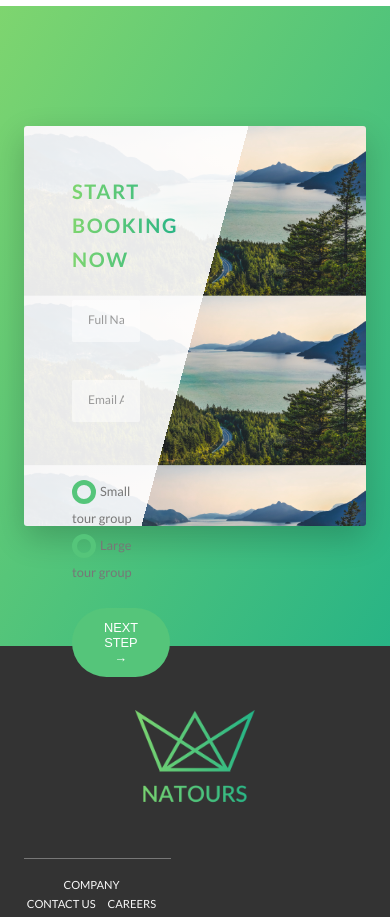
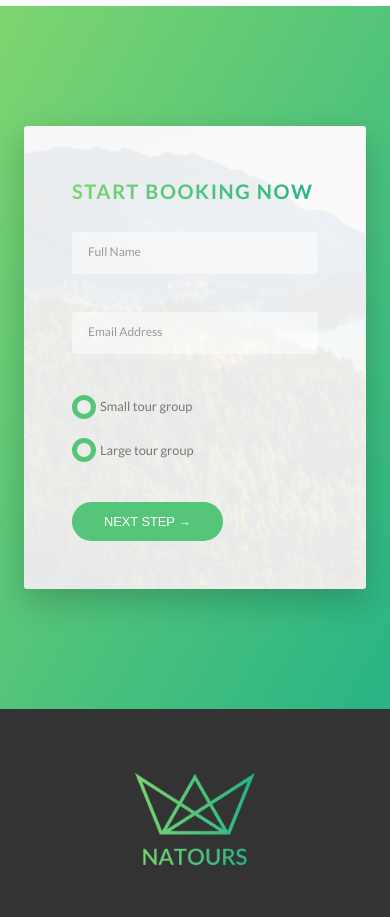
Before and after one commit to shaunak-badani/Natours-React, a React (Vite) app: page / in a window 390 px wide. Shown: the part 7860-8777 px from the top of the page. Built offline with nearby package versions, Linux system fonts and the light colour scheme; grey boxes are pictures that could not be loaded.

Commit message:
Change booking form to responsive

```diff
--- a/src/components/Form.scss
+++ b/src/components/Form.scss
@@ -1,4 +1,5 @@
 @use "../styles/variables" as *;
+@use "../styles/mixins" as *;
 
 .form
 {
@@ -20,6 +21,10 @@
         width: 90%;
         display: block;
         transition: all 0.3s;
+
+        @include respond(tab-port) {
+            width: 100%;
+        }
 
 
         &:focus {
@@ -71,6 +76,11 @@
             margin-right: 1.5rem;
         }
         // width: 49%;
+
+        @include respond(tab-port) {
+            width: 100%;
+            margin-bottom: 2rem;
+        }
     }
 
     &RadioInput {
--- a/src/pages/Booking.scss
+++ b/src/pages/Booking.scss
@@ -1,4 +1,5 @@
 @use "../styles/variables" as *;
+@use "../styles/mixins" as *;
 
 .sectionBooking
 {
@@ -15,11 +16,31 @@
     border-radius: 3px;
 
     box-shadow: 0 1.5rem 4rem rgba($color-black, 0.2);
-    height: 50rem;
+
+    @include respond(tab-land) {
+        background-image: linear-gradient(105deg,
+            rgba($color-white, 0.9) 0%, rgba($color-white, 0.9) 65%, transparent 65%),
+            url("../assets/img/nat-10.jpg");
+        background-size: cover;
+    }
+
+    @include respond(tab-port) {
+        background-image: linear-gradient(to right,
+            rgba($color-white, 0.9) 0%, rgba($color-white, 0.9) 100%),
+            url("../assets/img/nat-10.jpg");
+    }
 
     &Form
     {
-        width: 50%;
+        width: 65%;
         padding: 6rem;
+
+        @include respond(tab-port) {
+            width: 65%;
+        }
+
+        @include respond(tab-land) {
+            width: 100%;
+        }
     }
 }
```
